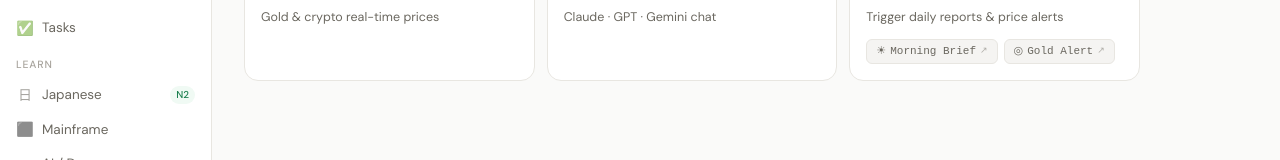
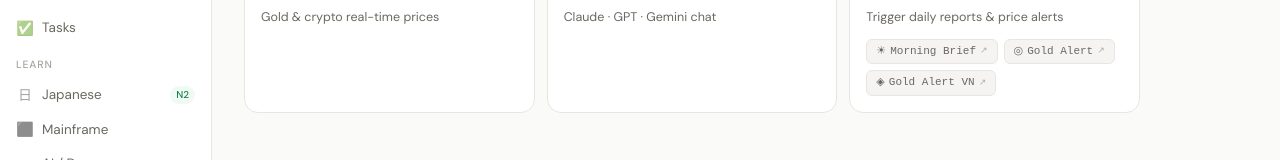
Before and after one commit to NMQuang/dashboard-hub, a Next.js app: page /work/tools in a window 1280 px wide. Shown: the part 320-480 px from the top of the page. Built offline with nearby package versions, Linux system fonts and the light colour scheme.

Commit message:
add tool for Gold Alert VN

```diff
--- a/app/work/tools/page.tsx
+++ b/app/work/tools/page.tsx
@@ -46,6 +46,7 @@
     subLinks: [
       { label: 'Morning Brief', icon: '☀', href: 'https://cloud.dify.ai/app/3d242c17-3120-4833-a343-e68576605210/workflow' },
       { label: 'Gold Alert',    icon: '◎', href: 'https://cloud.dify.ai/app/71b4d553-a466-4690-90de-1a059b16cd50/workflow' },
+      { label: 'Gold Alert VN', icon: '◈', href: 'https://cloud.dify.ai/app/b93b7659-b8ed-4ef1-bcf1-493d6c6a2b83/workflow' },
     ],
   },
 ]
```
